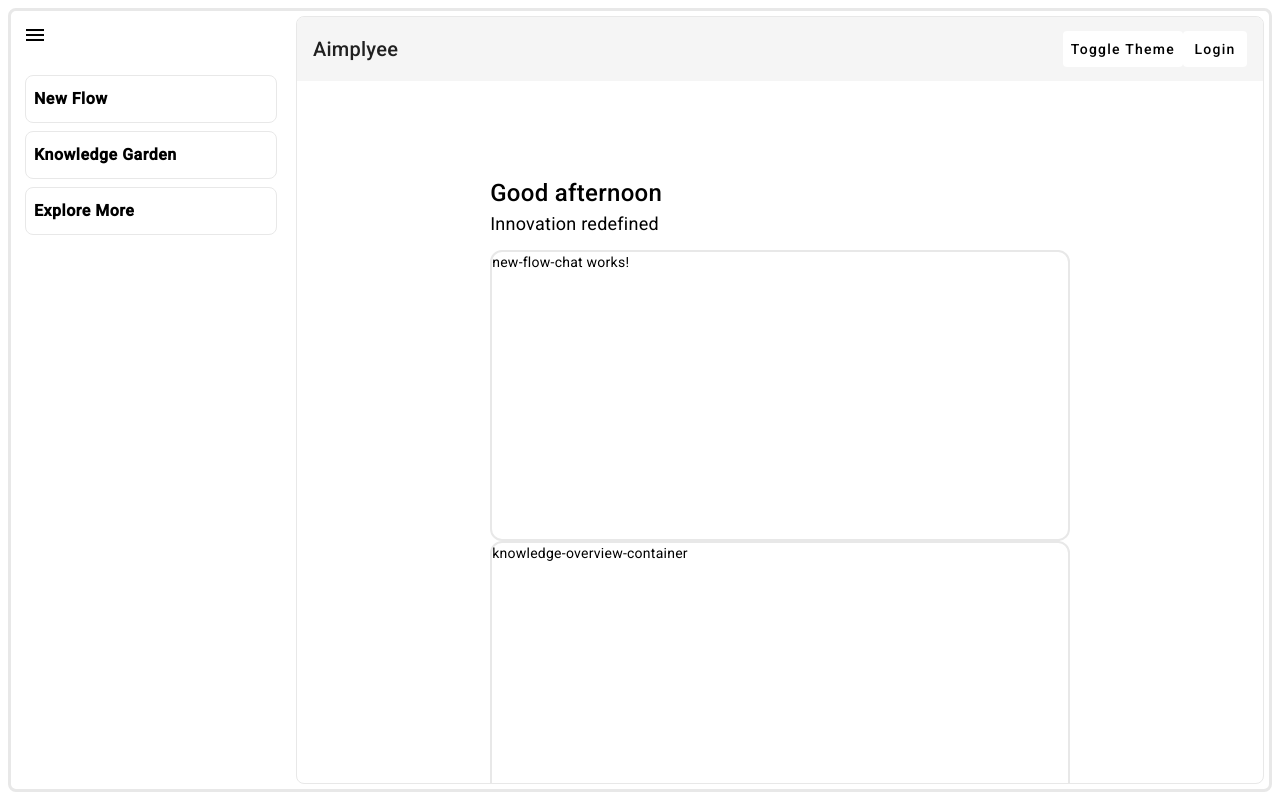
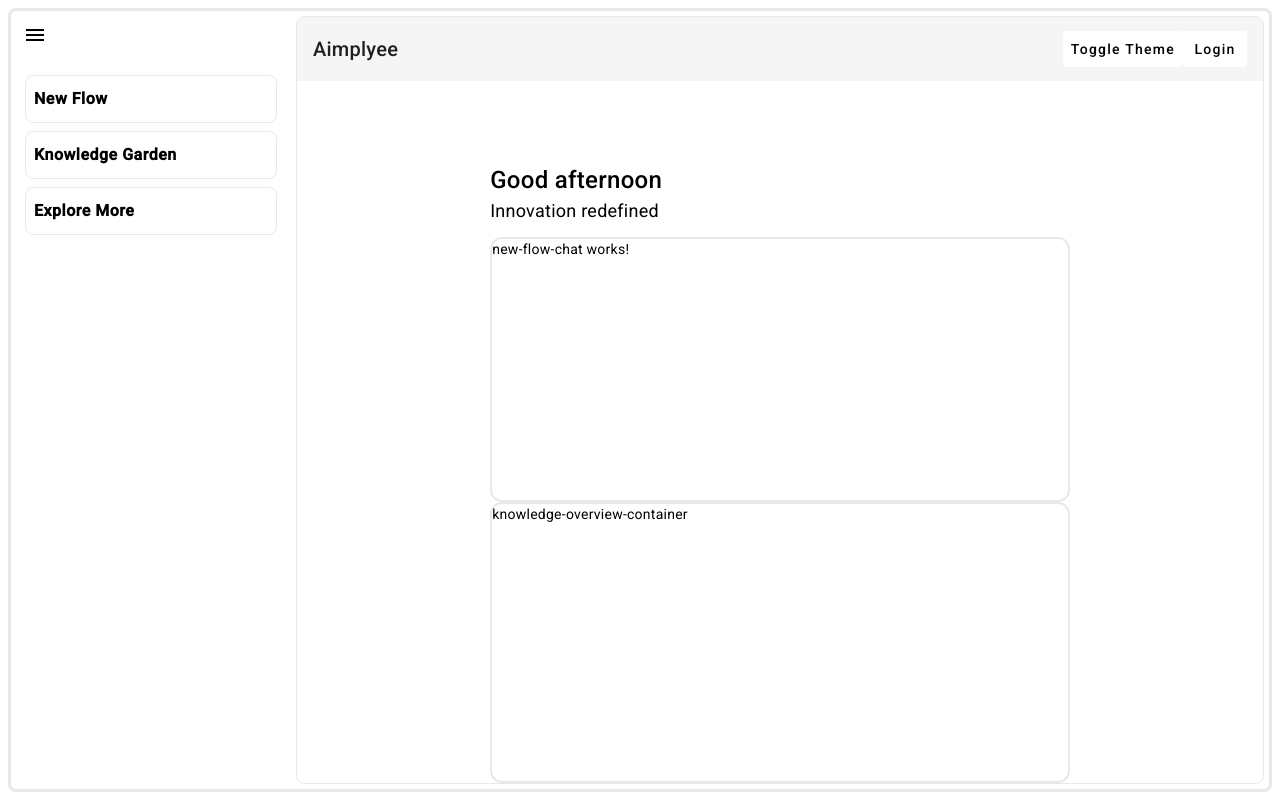
Before and after one commit to InspiroTechnology/aimployee, an Angular app: page /new-flow in a window 1280 px wide. Built offline with nearby package versions, Linux system fonts and the light colour scheme.

Commit message:
Refactor main layout to improve structure and styling with flexbox

```diff
--- a/src/app/layouts/main-layout/main-layout.component.html
+++ b/src/app/layouts/main-layout/main-layout.component.html
@@ -1,10 +1,11 @@
 <div class="main-layout">
   <div class="sidebar" [class.hidden]="!layoutService.isSidebarOpen">
-    <app-sidebar  [class.closed]="!layoutService.isSidebarOpen"></app-sidebar>
+    <app-sidebar [class.closed]="!layoutService.isSidebarOpen"></app-sidebar>
   </div>
   <div class="content">
-    <app-header></app-header>
-
-    <router-outlet></router-outlet>
+    <app-header class="content-header "></app-header>
+    <div class="content-body">
+      <router-outlet></router-outlet>
+    </div>
   </div>
 </div>
--- a/src/app/layouts/main-layout/main-layout.component.scss
+++ b/src/app/layouts/main-layout/main-layout.component.scss
@@ -5,7 +5,6 @@
   border: 3px solid var(--border-color); // Example border
   border-radius: var(--border-radius-sm);
   // margin: 8px;
-
 
   .sidebar {
     width: 280px;
@@ -24,12 +23,21 @@
   }
 
   .content {
+    display: flex;
+    flex-direction: column; // Stack children vertically
     flex: 1; // Take up the remaining space
-    // background-color: #ffffff; // Example background color
-    overflow-y: auto; // Enable scrolling if content overflows
+    overflow: hidden; // Prevent overflow
     box-sizing: border-box; // Include border in the total height and width
     border: 1px solid var(--border-color); // Example border
     border-radius: 8px;
     margin: 5px;
   }
+  .content-header {
+    flex-shrink: 0; // Prevent shrinking
+  }
+
+  .content-body {
+    flex: 1; // Take up the remaining space
+    overflow-y: auto; // Enable scrolling for overflowing content
+  }
 }
```
